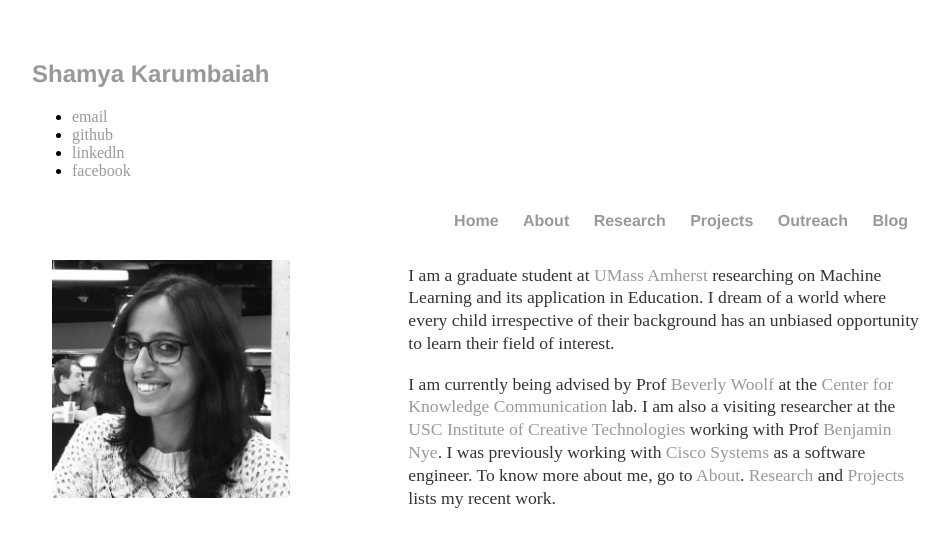
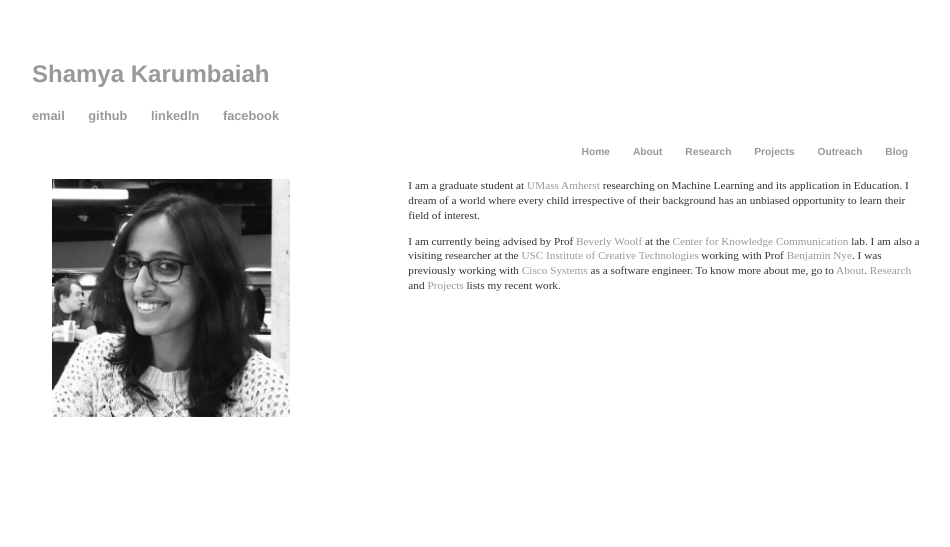
Before and after one commit to Shamya/shamyatest.github.io, a Jekyll site: the page built from index.html, in a window 1280 px wide. Shown: the top 547 px of the page, without its empty margins (160-1110 px from the left). Built offline with Jekyll 4.4.1, drawn with Linux system fonts in a browser that asks for light colours.

Commit message:
Update main.css

```diff
--- a/css/main.css
+++ b/css/main.css
@@ -9,13 +9,13 @@
     float:right;
 }
 
-nav ul, footer ul {
+nav ul, footer ul, header ul {
     font-family:'Helvetica', 'Arial', 'Sans-Serif';
     padding: 0px;
     list-style: none;
     font-weight: bold;
 }
-nav ul li, footer ul li {
+nav ul li, footer ul li, header ul li {
     display: inline;
     margin-right: 20px;
 }
@@ -49,6 +49,10 @@
     font-size: .8em;
 }
 
+header {
+    /*border-top: 1px solid #d5d5d5;*/
+    font-size: .8em;
+}
 
 ul.posts {
     margin: 20px auto 40px;
```
